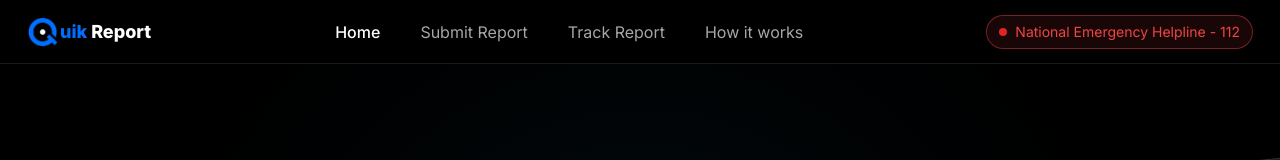
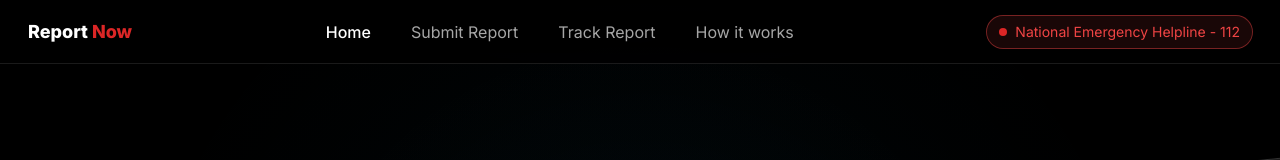
Before and after one commit to 10xshivam/ReportNow, a Next.js app: page / in a window 1280 px wide. Shown: the top 160 px of the page. Built offline with nearby package versions, Linux system fonts and the light colour scheme; no server answers.

Commit message:
refactor: comment out unused Image import and update navbar link text

```diff
--- a/src/components/Navbar.tsx
+++ b/src/components/Navbar.tsx
@@ -1,6 +1,6 @@
 "use client";
 import { signOut, useSession } from "next-auth/react";
-import Image from "next/image";
+// import Image from "next/image";
 import Link from "next/link";
 import React, { useState } from "react";
 import { Button } from "./ui/button";
@@ -36,9 +36,9 @@ export default function Navbar() {
       {!session ? (
         <>
           <div className="flex justify-center items-center gap-0.5">
-            <Image src="/QuickReport.png" alt="logo" width={30} height={30} />
+            {/* <Image src="/QuickReport.png" alt="logo" width={30} height={30} /> */}
             <Link href={"/"} className="text-lg font-extrabold">
-              <span className="text-[#006fff]">uik</span> Report
+              Report<span className="text-red-600"> Now</span>
             </Link>
           </div>
           <div className="gap-10 flex justify-center items-center max-md:hidden">
```
